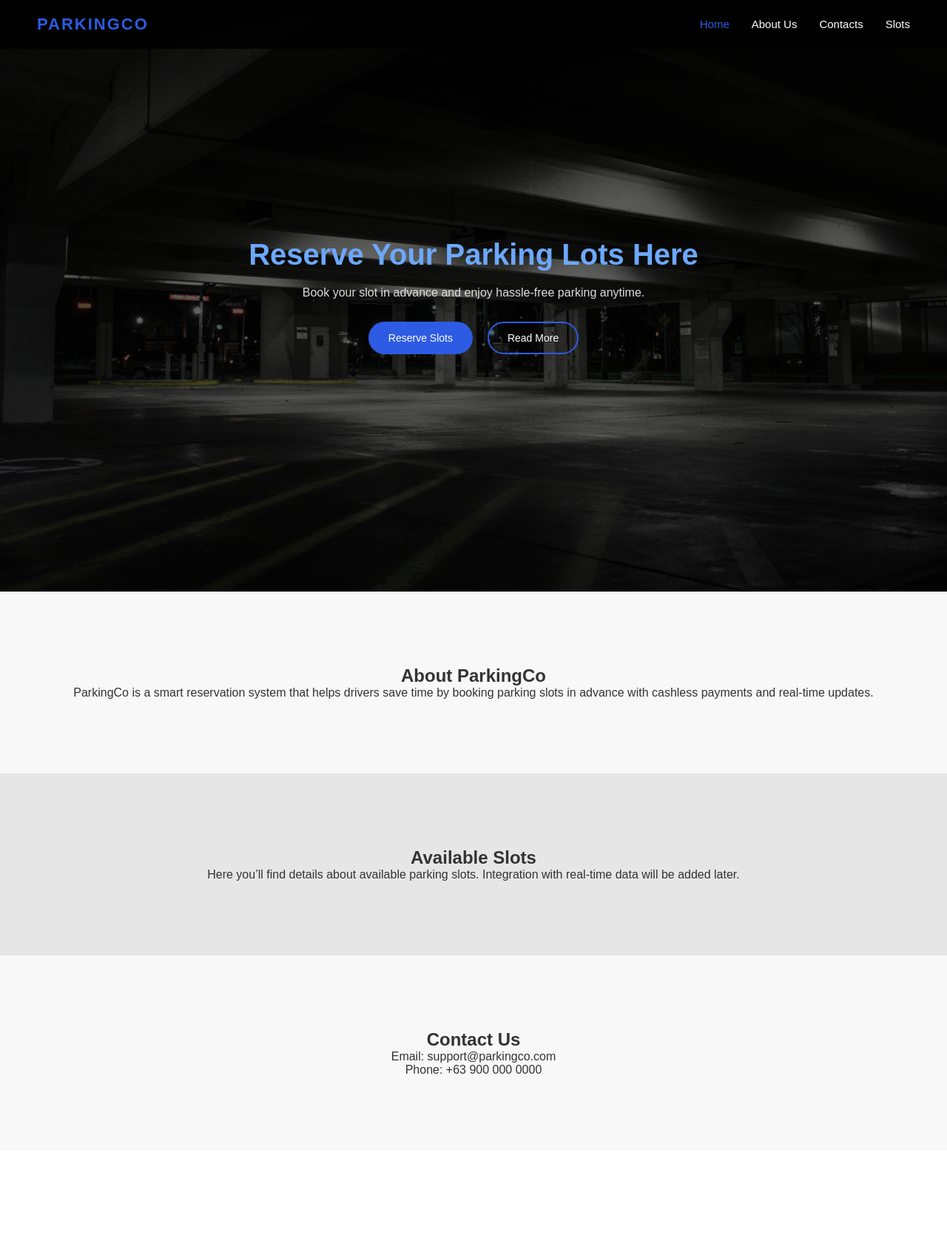
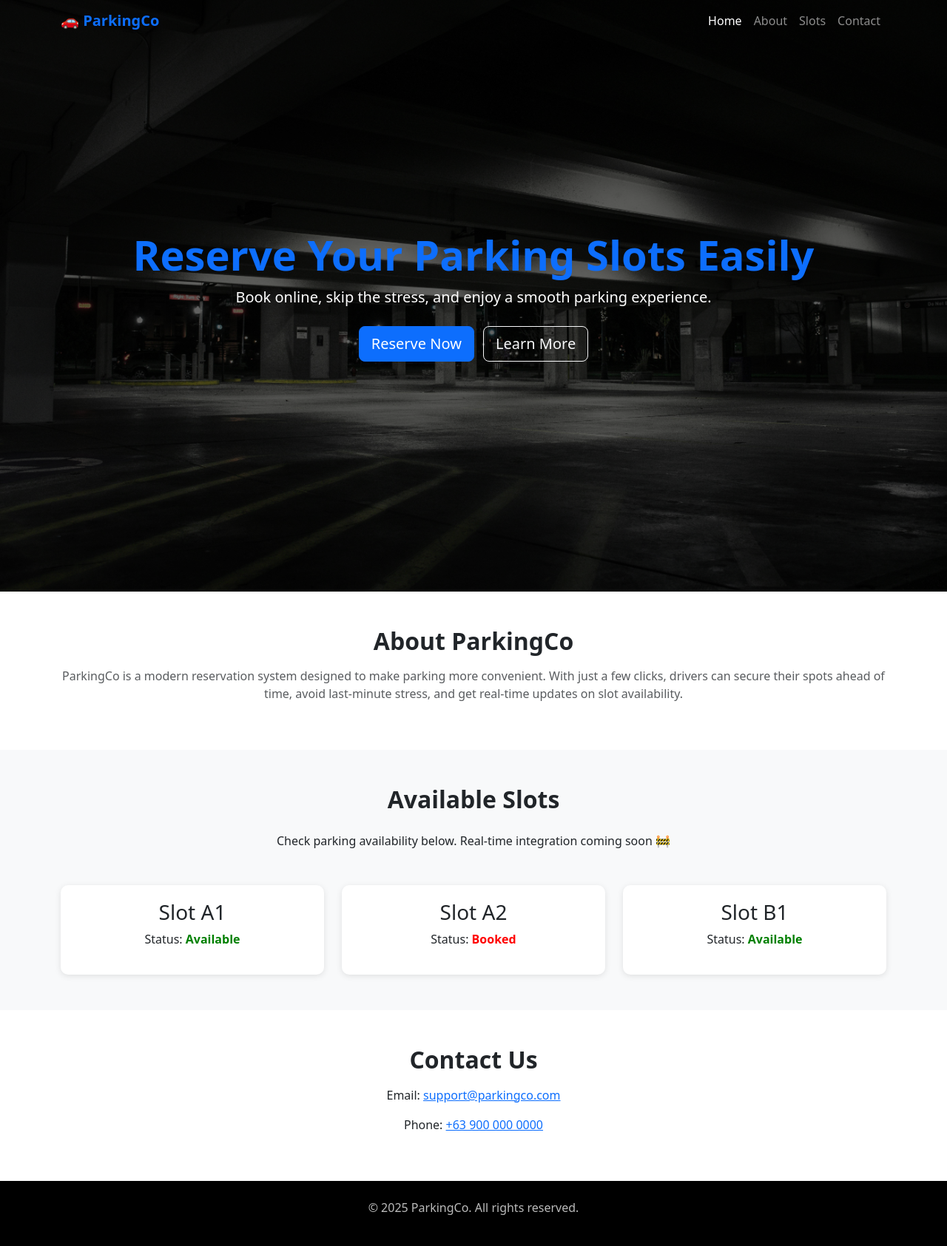
Before and after one commit to ImSauce/ParkingCo, a PHP site: page / in a window 1280 px wide. Shown: the whole page at 74% size. Before the commit the page ends 1452 px from the top, so only its background shows below. Run offline with PHP 8.4, Linux system fonts and the light colour scheme.

Commit message:
bootstrapped

```diff
--- a/index.html
+++ b/index.html
@@ -1,58 +1,153 @@
 <!DOCTYPE html>
 <html lang="en">
 <head>
-  <meta charset="UTF-8" />
-  <meta name="viewport" content="width=device-width, initial-scale=1.0" />
+  <meta charset="UTF-8">
+  <meta name="viewport" content="width=device-width, initial-scale=1.0">
   <title>ParkingCo</title>
-  <link rel="stylesheet" href="style.css" />
+  <link href="https://cdn.jsdelivr.net/npm/bootstrap@5.3.0/dist/css/bootstrap.min.css" rel="stylesheet">
+  <link href="https://cdnjs.cloudflare.com/ajax/libs/font-awesome/6.4.0/css/all.min.css" rel="stylesheet">
+  <style>
+    /* Hero background */
+    .hero-section {
+      height: 100vh;
+      background: url('images/parking.jpeg') no-repeat center center/cover;
+      display: flex;
+      justify-content: center;
+      align-items: center;
+      text-align: center;
+      position: relative;
+      color: #fff;
+    }
+    .hero-section::before {
+      content: "";
+      position: absolute;
+      top: 0; left: 0; right: 0; bottom: 0;
+      background: rgba(0, 0, 0, 0.6);
+    }
+    .hero-content {
+      position: relative;
+      z-index: 2;
+    }
+    .navbar.scrolled {
+      background: rgba(0,0,0,0.85) !important;
+      transition: background 0.3s ease;
+    }
+    .alt-bg {
+      background: #f8f9fa;
+    }
+    .slot-card {
+      background: #fff;
+      padding: 20px;
+      border-radius: 10px;
+      box-shadow: 0 2px 8px rgba(0,0,0,0.1);
+    }
+    .status.available { color: green; font-weight: bold; }
+    .status.booked { color: red; font-weight: bold; }
+    footer {
+      background: #000;
+      color: #bbb;
+    }
+  </style>
 </head>
 <body>
-    <!-- nav bar -->
-    <nav>
-    <div class="site-logo">PARKINGCO</div>
-    <ul class="nav-links">
-      <li><a href="#home" class="active">Home</a></li>
-      <li><a href="#about">About Us</a></li>
-      <li><a href="#contact">Contacts</a></li>
-      <li><a href="#slots">Slots</a></li>
-    </ul>
+  <!-- NAVBAR -->
+  <nav class="navbar navbar-expand-lg fixed-top navbar-dark">
+    <div class="container">
+      <a class="navbar-brand fw-bold text-primary" href="#">🚗 ParkingCo</a>
+      <button class="navbar-toggler" type="button" data-bs-toggle="collapse" data-bs-target="#navbarNav">
+        <span class="navbar-toggler-icon"></span>
+      </button>
+      <div class="collapse navbar-collapse" id="navbarNav">
+        <ul class="navbar-nav ms-auto">
+          <li class="nav-item"><a class="nav-link active" href="#home">Home</a></li>
+          <li class="nav-item"><a class="nav-link" href="#about">About</a></li>
+          <li class="nav-item"><a class="nav-link" href="#slots">Slots</a></li>
+          <li class="nav-item"><a class="nav-link" href="#contact">Contact</a></li>
+        </ul>
+      </div>
+    </div>
   </nav>
 
-  <!-- hero -->
-  <header class="hero-section" id="home">
-    <h1>Reserve Your Parking Lots Here</h1>
-    <p>Book your slot in advance and enjoy hassle-free parking anytime.</p>
-    <div class="hero-buttons">
-      <button class="btn btn-book" id="reserveBtn">Reserve Slots</button>
-      <button class="btn btn-secondary" id="readMoreBtn">Read More</button>
+  <!-- HERO -->
+  <header id="home" class="hero-section">
+    <div class="hero-content container">
+      <h1 class="display-4 fw-bold text-primary">Reserve Your Parking Slots Easily</h1>
+      <p class="lead mb-4">Book online, skip the stress, and enjoy a smooth parking experience.</p>
+      <div>
+        <a href="#slots" class="btn btn-primary btn-lg me-2">Reserve Now</a>
+        <a href="#about" class="btn btn-outline-light btn-lg">Learn More</a>
+      </div>
     </div>
   </header>
 
-  <!-- about -->
-  <section id="about" class="content-section">
-    <h2>About ParkingCo</h2>
-    <p>
-      ParkingCo is a smart reservation system that helps drivers save time by
-      booking parking slots in advance with cashless payments and real-time updates.
-    </p>
+  <!-- ABOUT -->
+  <section id="about" class="py-5">
+    <div class="container text-center">
+      <h2 class="fw-bold mb-3">About ParkingCo</h2>
+      <p class="text-muted">
+        ParkingCo is a modern reservation system designed to make parking more convenient.
+        With just a few clicks, drivers can secure their spots ahead of time,
+        avoid last-minute stress, and get real-time updates on slot availability.
+      </p>
+    </div>
   </section>
 
-    <!-- slots -->
-  <section id="slots" class="content-section">
-    <h2>Available Slots</h2>
-    <p>
-      Here you’ll find details about available parking slots. Integration with
-      real-time data will be added later.
-    </p>
+  <!-- SLOTS -->
+  <section id="slots" class="py-5 alt-bg">
+    <div class="container text-center">
+      <h2 class="fw-bold mb-4">Available Slots</h2>
+      <p class="mb-5">Check parking availability below. Real-time integration coming soon 🚧</p>
+
+      <div class="row g-4">
+        <div class="col-md-4">
+          <div class="slot-card">
+            <h3>Slot A1</h3>
+            <p>Status: <span class="status available">Available</span></p>
+          </div>
+        </div>
+        <div class="col-md-4">
+          <div class="slot-card">
+            <h3>Slot A2</h3>
+            <p>Status: <span class="status booked">Booked</span></p>
+          </div>
+        </div>
+        <div class="col-md-4">
+          <div class="slot-card">
+            <h3>Slot B1</h3>
+            <p>Status: <span class="status available">Available</span></p>
+          </div>
+        </div>
+      </div>
+    </div>
   </section>
 
-  <!-- contact -->
-  <section id="contact" class="content-section">
-    <h2>Contact Us</h2>
-    <p>Email: support@parkingco.com</p>
-    <p>Phone: +63 900 000 0000</p>
+  <!-- CONTACT -->
+  <section id="contact" class="py-5">
+    <div class="container text-center">
+      <h2 class="fw-bold mb-3">Contact Us</h2>
+      <p>Email: <a href="mailto:support@parkingco.com">support@parkingco.com</a></p>
+      <p>Phone: <a href="tel:+639000000000">+63 900 000 0000</a></p>
+    </div>
   </section>
 
-  <script src="parking.js"></script>
+  <!-- FOOTER -->
+  <footer class="py-4 text-center">
+    <div class="container">
+      <p>&copy; 2025 ParkingCo. All rights reserved.</p>
+    </div>
+  </footer>
+
+  <script src="https://cdn.jsdelivr.net/npm/bootstrap@5.3.0/dist/js/bootstrap.bundle.min.js"></script>
+  <script>
+    // Navbar background on scroll
+    window.addEventListener("scroll", function () {
+      const navbar = document.querySelector(".navbar");
+      if (window.scrollY > 50) {
+        navbar.classList.add("scrolled");
+      } else {
+        navbar.classList.remove("scrolled");
+      }
+    });
+  </script>
 </body>
 </html>
--- a/parking.js
+++ b/parking.js
@@ -5,3 +5,14 @@ document.getElementById("reserveBtn").addEventListener("click", function () {
 document.getElementById("readMoreBtn").addEventListener("click", function () {
   document.getElementById("about").scrollIntoView({ behavior: "smooth" });
 });
+
+
+// Nav scroll effect
+window.addEventListener("scroll", function () {
+  const navbar = document.querySelector(".navbar");
+  if (window.scrollY > 50) {
+    navbar.classList.add("scrolled");
+  } else {
+    navbar.classList.remove("scrolled");
+  }
+});
--- a/style.css
+++ b/style.css
@@ -1,113 +1,211 @@
-
+/* === RESET & BASE === */
 * {
-  margin:  0;
-  padding:  0;
-  box-sizing:  border-box;
-  font-family:  Arial, sans-serif;
+  margin: 0;
+  padding: 0;
+  box-sizing: border-box;
+  font-family: "Segoe UI", Arial, sans-serif;
 }
 
-body  {
-  background: url('images/parking.jpeg') no-repeat center center/cover;
-  height: 100vh;
-  color: white;
+body {
+  background: #f9fafc;
+  color: #333;
+  line-height: 1.6;
 }
 
+/* Containers keep layout consistent */
+.container {
+  width: 90%;
+  max-width: 1200px;
+  margin: auto;
+}
 
-nav {
-  display:  flex;
-  justify-content:  space-between;
-  align-items:  center;
-  padding:  20px 50px;
-  background:  rgba(0, 0, 0, 0.85);
-  position:  fixed;
+/* === NAVBAR === */
+.navbar {
+  background: rgba(0, 0, 0, 0.9);
+  padding: 15px 0;
+  position: fixed;
   top: 0;
   left: 0;
   width: 100%;
+  z-index: 100;
 }
 
-.site-logo  {
+.nav-container {
+  display: flex;
+  justify-content: space-between;
+  align-items: center;
+}
+
+.site-logo {
   font-size: 22px;
   font-weight: bold;
   color: #2e5be3;
-  letter-spacing: 2px;
+  letter-spacing: 1px;
 }
 
 .nav-links {
   list-style: none;
   display: flex;
-  gap: 30px;
+  gap: 25px;
 }
 
-.nav-links a  {
+.nav-links a {
   text-decoration: none;
-  color: white;
+  color: #fff;
   font-size: 15px;
-  transition: color 0.3s;
+  transition: 0.3s;
 }
 
 .nav-links a:hover,
-.nav-links a.active  {
+.nav-links a.active {
   color: #2e5be3;
 }
 
-
-.hero-section  {
+/* === HERO === */
+.hero {
   height: 100vh;
   display: flex;
-  flex-direction: column;
+  align-items: center;
   justify-content: center;
-  align-items: center;
   text-align: center;
-  padding: 0 20px;
+  background: url("images/parking.jpeg") no-repeat center/cover;
+  position: relative;
+}
+
+.hero::before {
+  content: "";
+  position: absolute;
+  inset: 0;
   background: rgba(0, 0, 0, 0.6);
 }
 
-.hero-section h1  {
-  font-size: 40px;
-  font-weight: bold;
-  color: #6ca8ff;
-  margin-bottom: 20px;
+.hero-content {
+  position: relative;
+  color: #fff;
+  max-width: 700px;
+  padding: 20px;
 }
 
-.hero-section p  {
-  font-size: 16px;
+.hero h1 {
+  font-size: 42px;
+  margin-bottom: 20px;
+  color: #6ca8ff;
+}
+
+.hero p {
+  font-size: 18px;
   margin-bottom: 30px;
   color: #ddd;
 }
 
-
-.hero-buttons  {
+.hero-buttons {
   display: flex;
-  gap: 20px;
+  gap: 15px;
+  justify-content: center;
 }
 
+/* === BUTTONS === */
 .btn {
   padding: 12px 25px;
-  border: 2px solid #2e5be3;
-  border-radius: 25px;
-  background: transparent;
-  color: white;
-  font-size: 14px;
+  border-radius: 30px;
+  font-size: 15px;
   cursor: pointer;
-  transition: all 0.3s;
+  transition: 0.3s;
+  text-decoration: none;
+  display: inline-block;
 }
 
-.btn-book {
+.btn-primary {
   background: #2e5be3;
-  border-color: #2e5be3;
+  color: #fff;
+  border: none;
 }
 
-.btn:hover {
+.btn-primary:hover {
   background: #1a3d99;
-  border-color: #1a3d99;
 }
-.content-section {
+
+.btn-outline {
+  border: 2px solid #2e5be3;
+  color: #fff;
+  background: transparent;
+}
+
+.btn-outline:hover {
+  background: #2e5be3;
+  color: #fff;
+}
+
+/* === SECTIONS === */
+.section {
   padding: 100px 20px;
   text-align: center;
-  background: #f8f8f8;
-  color: #333;
 }
 
-.content-section:nth-child(even) {
-  background: #e6e6e6;
+.section h2 {
+  font-size: 28px;
+  margin-bottom: 20px;
+  color: #2e5be3;
 }
+
+.section p {
+  max-width: 800px;
+  margin: auto;
+  font-size: 16px;
+  color: #444;
+}
+
+.alt-bg {
+  background: #f1f3f8;
+}
+
+/* === SLOTS === */
+.slots-grid {
+  margin-top: 40px;
+  display: grid;
+  gap: 20px;
+  grid-template-columns: repeat(auto-fit, minmax(250px, 1fr));
+}
+
+.slot-card {
+  background: #fff;
+  padding: 25px;
+  border-radius: 12px;
+  box-shadow: 0 4px 12px rgba(0,0,0,0.1);
+  transition: 0.3s;
+}
+
+.slot-card:hover {
+  transform: translateY(-5px);
+}
+
+.slot-card h3 {
+  margin-bottom: 10px;
+  color: #222;
+}
+
+.status {
+  font-weight: bold;
+  padding: 3px 8px;
+  border-radius: 6px;
+  font-size: 14px;
+}
+
+.status.available {
+  color: #0f5132;
+  background: #d1e7dd;
+}
+
+.status.booked {
+  color: #842029;
+  background: #f8d7da;
+}
+
+/* === FOOTER === */
+.footer {
+  background: #111;
+  color: #aaa;
+  text-align: center;
+  padding: 20px 0;
+  font-size: 14px;
+}
```
